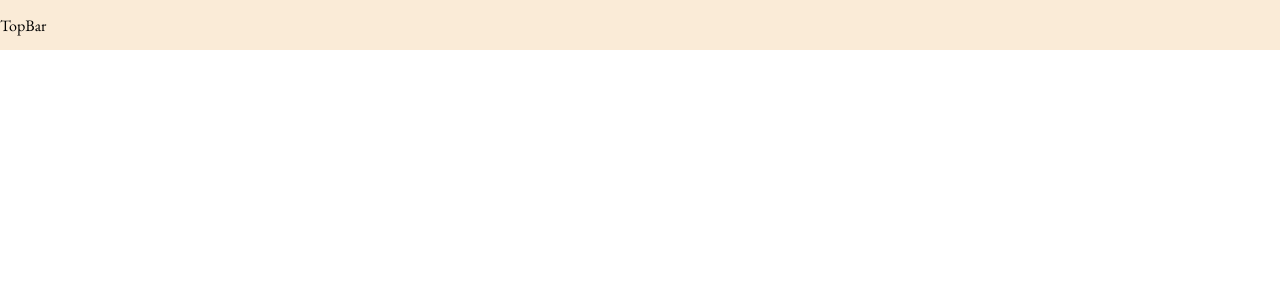
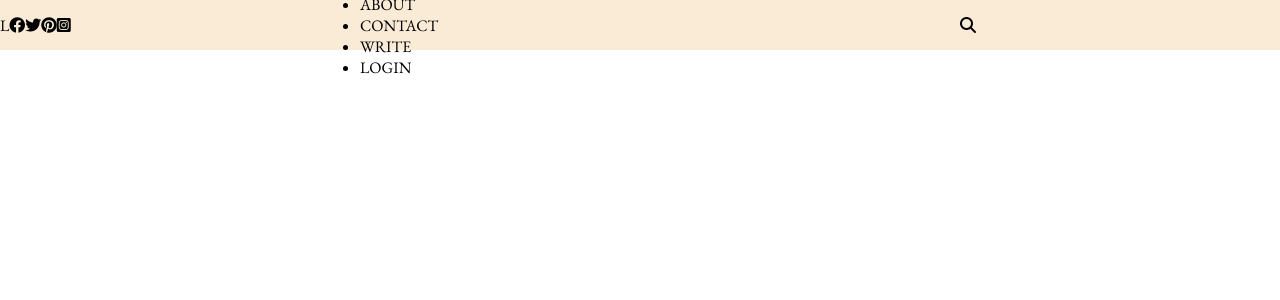
Before and after one commit to fatima-masmas/UI-Blog-webseite, a React (Create React App) app in the folder ui-blog/: page / in a window 1280 px wide. Shown: the top 300 px of the page. Built offline with nearby package versions, Linux system fonts and the light colour scheme.

Commit message:
Topbar bereich

```diff
--- a/ui-blog/public/index.html
+++ b/ui-blog/public/index.html
@@ -11,6 +11,7 @@
     />
 
     <link href="https://fonts.googleapis.com/css2?family=EB+Garamond:ital,wght@0,400;0,500;0,600;0,700;0,800;1,700&family=Lora:ital,wght@1,400;1,500;1,600;1,700&family=Roboto&family=Varela&family=Varela+Round&display=swap" rel="stylesheet">
+    <link rel="stylesheet" href="https://cdnjs.cloudflare.com/ajax/libs/font-awesome/6.2.1/css/all.min.css" integrity="sha512-MV7K8+y+gLIBoVD59lQIYicR65iaqukzvf/nwasF0nqhPay5w/9lJmVM2hMDcnK1OnMGCdVK+iQrJ7lzPJQd1w==" crossorigin="anonymous" referrerpolicy="no-referrer" />
     <style>
       *{
         margin: 0;
--- a/ui-blog/src/topbar/TopBar.jsx
+++ b/ui-blog/src/topbar/TopBar.jsx
@@ -4,7 +4,25 @@
 export default function Topbar() {
     return (
         <div className="top">
-            TopBar
+            <div className="topLeft">L
+             <i class="fa-brands fa-facebook"></i>
+             <i class="fa-brands fa-twitter"></i>
+             <i class="fa-brands fa-pinterest"></i>
+             <i class="fa-brands fa-square-instagram"></i></div>
+            <div className="topCenter">
+                <ul className="topList">
+                    <li className="topListItem">HOME</li>
+                    <li className="topListItem">ABOUT</li>
+                    <li className="topListItem">CONTACT</li>
+                    <li className="topListItem">WRITE</li>
+                    <li className="topListItem">LOGIN</li>
+
+                </ul>
+            </div>
+            <div className="topRight">
+                <img className="topImg" src="" alt="" />
+                <i class="fa-solid fa-magnifying-glass"></i>
+            </div>
 
         </div>
     )
--- a/ui-blog/src/topbar/topbar.css
+++ b/ui-blog/src/topbar/topbar.css
@@ -8,3 +8,10 @@
     align-items: center;
     font-family: 'EB Garamond', serif;
 }
+.topLeft, .topRight {
+    flex:3;
+}
+.topCenter{
+    flex: 6;
+
+}
```
